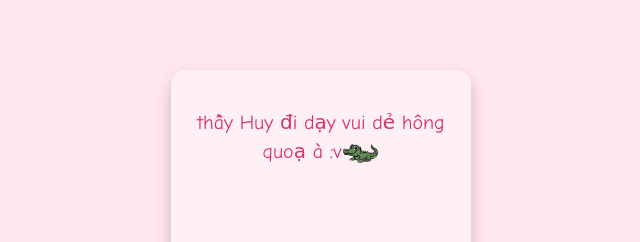
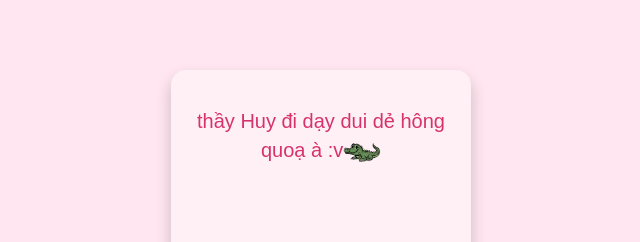
Before and after one commit to Anh169/thu, a plain HTML site: page index.html in a window 1280 px wide. Both pictures are taken after a click on the element 640 px from the left and 400 px from the top of the page. Shown: the part 230-472 px from the top of the page, 319-959 px from the left. Drawn offline with Linux system fonts and the light colour scheme.

Commit message:
Update index.html

```diff
--- a/index.html
+++ b/index.html
@@ -12,7 +12,7 @@
 
     body {
       background-color: #ffe6f0;
-      font-family: 'Comic Sans MS', cursive, sans-serif;
+      font-family: Arial, sans-serif;
       height: 100vh;
       overflow: hidden;
       position: relative;
@@ -79,7 +79,7 @@
 <div class="envelope" onclick="openLetter(this)">
   <div class="sun"></div>
   <div class="letter-content">
-  thầy Huy đi dạy vui dẻ hông quoạ à :v<img src="cá sấu.png" alt="cá sấu" style="width: 1cm; vertical-align: middle;">
+  thầy Huy đi dạy dui dẻ hông quoạ à :v<img src="cá sấu.png" alt="cá sấu" style="width: 1cm; vertical-align: middle;">
 </div>
 
   </div>
```
